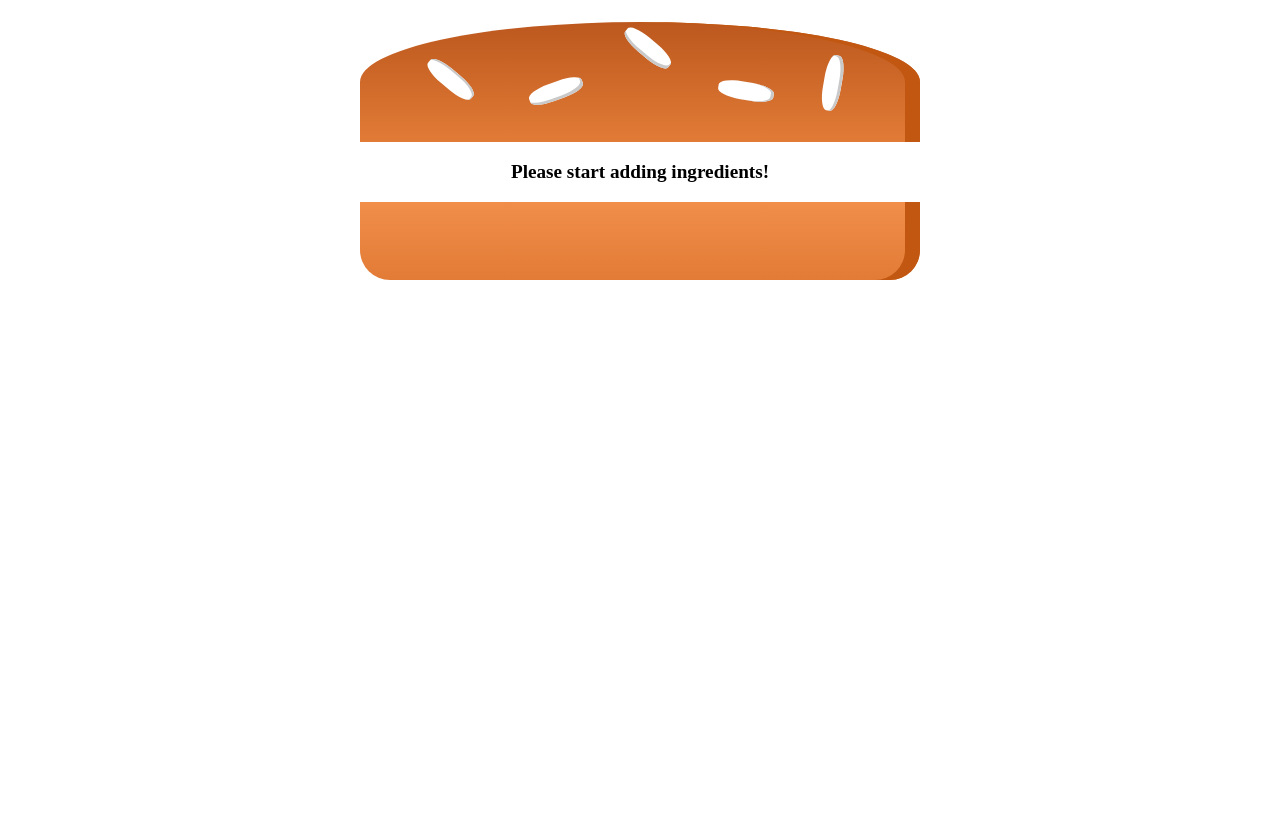
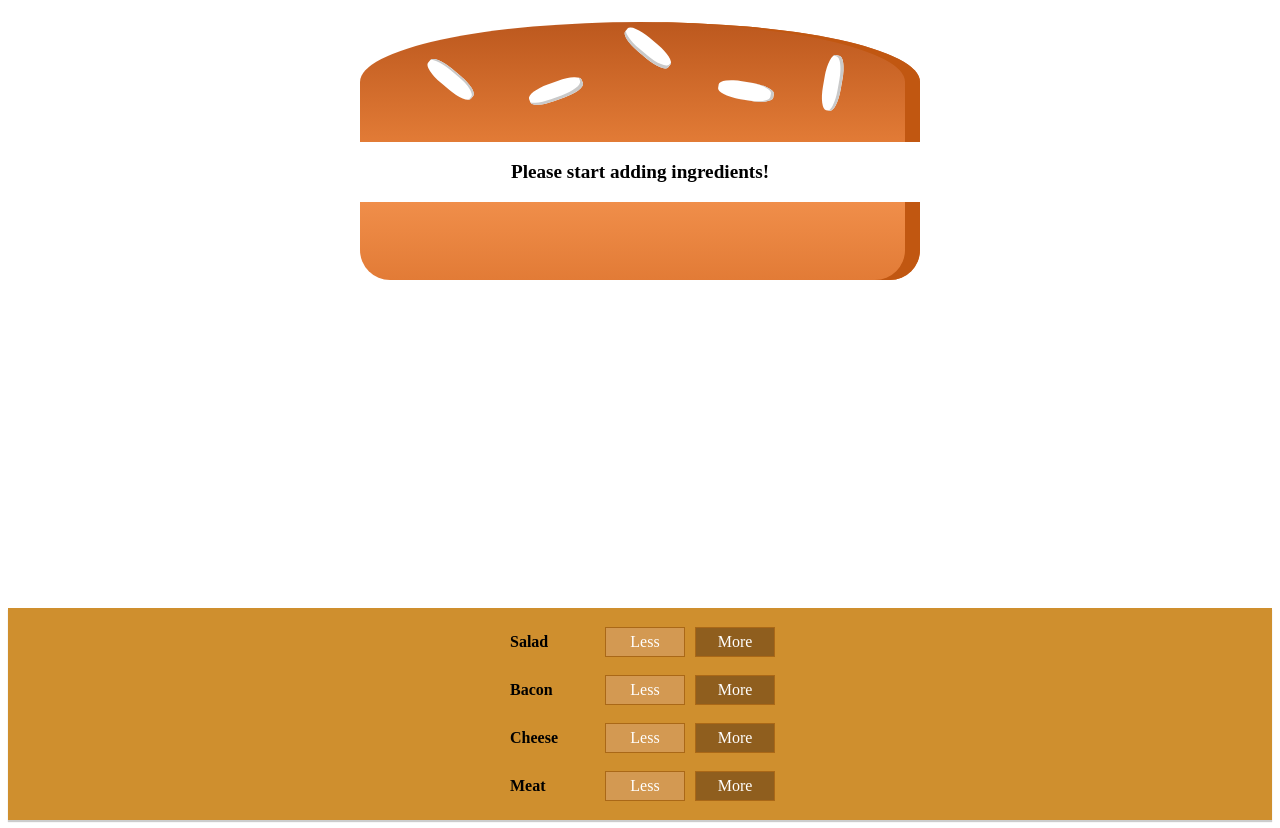
Before and after one commit to AnnaTDinh/BurgerPractice, a React (Create React App) app in the folder client/: page / in a window 1280 px wide. Before the commit the page ends 800 px from the top, so only its background shows below. Built offline with nearby package versions, Linux system fonts and the light colour scheme; the HTML template or start-up script is replaced by a standard one.

Commit message:
Added build controls

```diff
--- a/client/src/components/Burger/BuildControls/BuildControls.jsx
+++ b/client/src/components/Burger/BuildControls/BuildControls.jsx
@@ -1,12 +1,22 @@
-import React from 'react';
-import classes from './buildControls.module.css';
+import React from "react";
+import classes from "./buildControls.module.css";
+import BuildControl from "./BuildControl/BuildControl.jsx";
+
+const controls = [
+  { label: "Salad", type: "salad" },
+  { label: "Bacon", type: "bacon" },
+  { label: "Cheese", type: "cheese" },
+  { label: "Meat", type: "meat" },
+];
 
 const buildControls = (props) => {
   return (
-    <div>
-
+    <div className={classes.BuildControls}>
+      {controls.map((control) => {
+        return <BuildControl key={control.label} label={control.label} />;
+      })}
     </div>
-  )
-}
+  );
+};
 
 export default buildControls;
```
